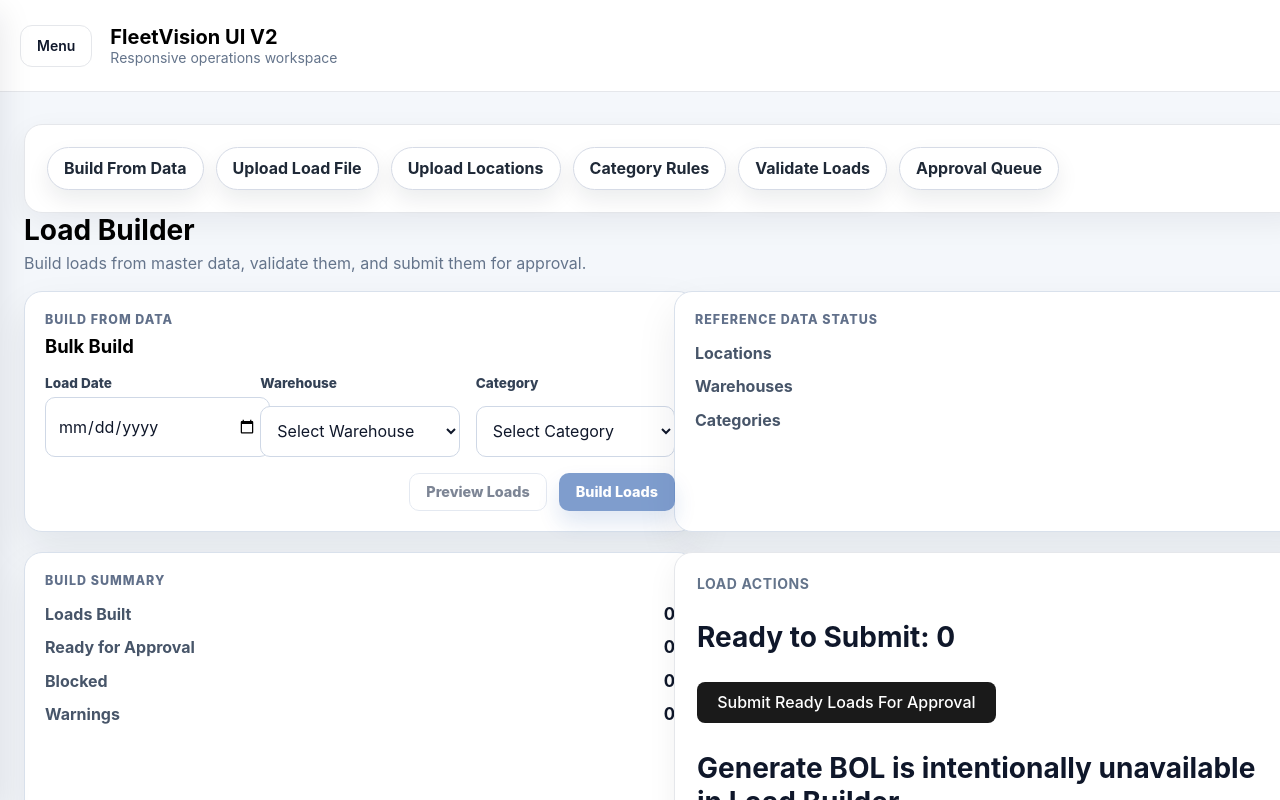
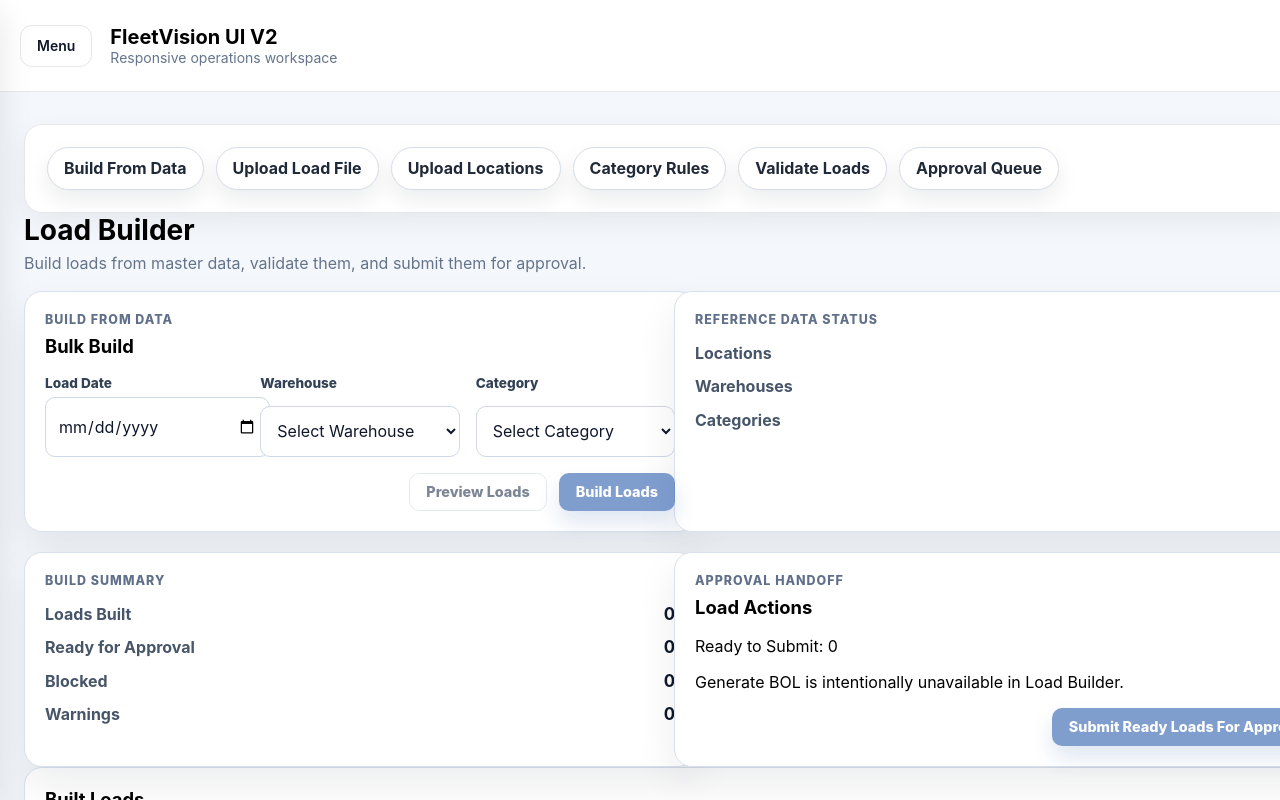
Before and after one commit to varchar1206/fleetvision-platform, a React (Vite) app: page /#/v2/load-builder in a window 1280 px wide. Shown: the top 800 px of the page. Built offline with nearby package versions, Linux system fonts and the light colour scheme; what aws-amplify would draw is missing.

Commit message:
Apply Fleet UI to load builder actions

```diff
--- a/src/components/load-builder/LoadBuilderActions.tsx
+++ b/src/components/load-builder/LoadBuilderActions.tsx
@@ -1,5 +1,8 @@
 import { submitLoadsForApproval } from "../../business/workflows/ApprovalWorkflow";
 import type { BusinessLoad } from "../../business/loads/models/BusinessLoad";
+import FleetActionBar from "../ui/FleetActionBar";
+import FleetButton from "../ui/FleetButton";
+import FleetCard from "../ui/FleetCard";
 
 type LoadBuilderActionsProps = {
   loads: BusinessLoad[];
@@ -26,20 +29,19 @@ export default function LoadBuilderActions({
   }
 
   return (
-    <div className="card">
-      <h2>Load Actions</h2>
+    <FleetCard title="Load Actions" eyebrow="Approval Handoff">
       <p>Ready to Submit: {readyLoads.length}</p>
+      <p>Generate BOL is intentionally unavailable in Load Builder.</p>
 
-      <button
-        className="primary-button"
-        type="button"
-        disabled={readyLoads.length === 0}
-        onClick={handleSubmitForApproval}
-      >
-        Submit Ready Loads For Approval
-      </button>
-
-      <p>Generate BOL is intentionally unavailable in Load Builder.</p>
-    </div>
+      <FleetActionBar align="right">
+        <FleetButton
+          variant="primary"
+          disabled={readyLoads.length === 0}
+          onClick={handleSubmitForApproval}
+        >
+          Submit Ready Loads For Approval
+        </FleetButton>
+      </FleetActionBar>
+    </FleetCard>
   );
 }
```
